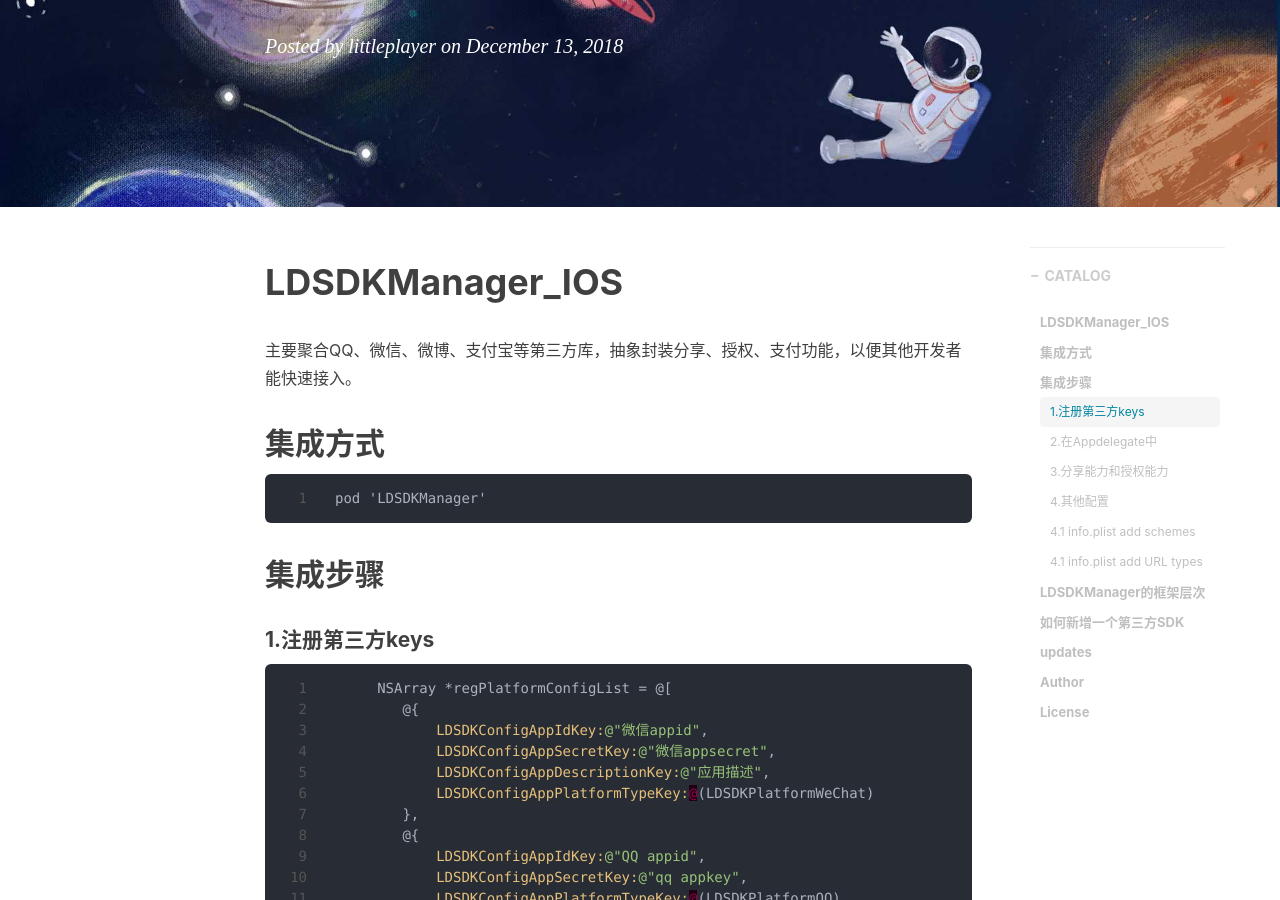
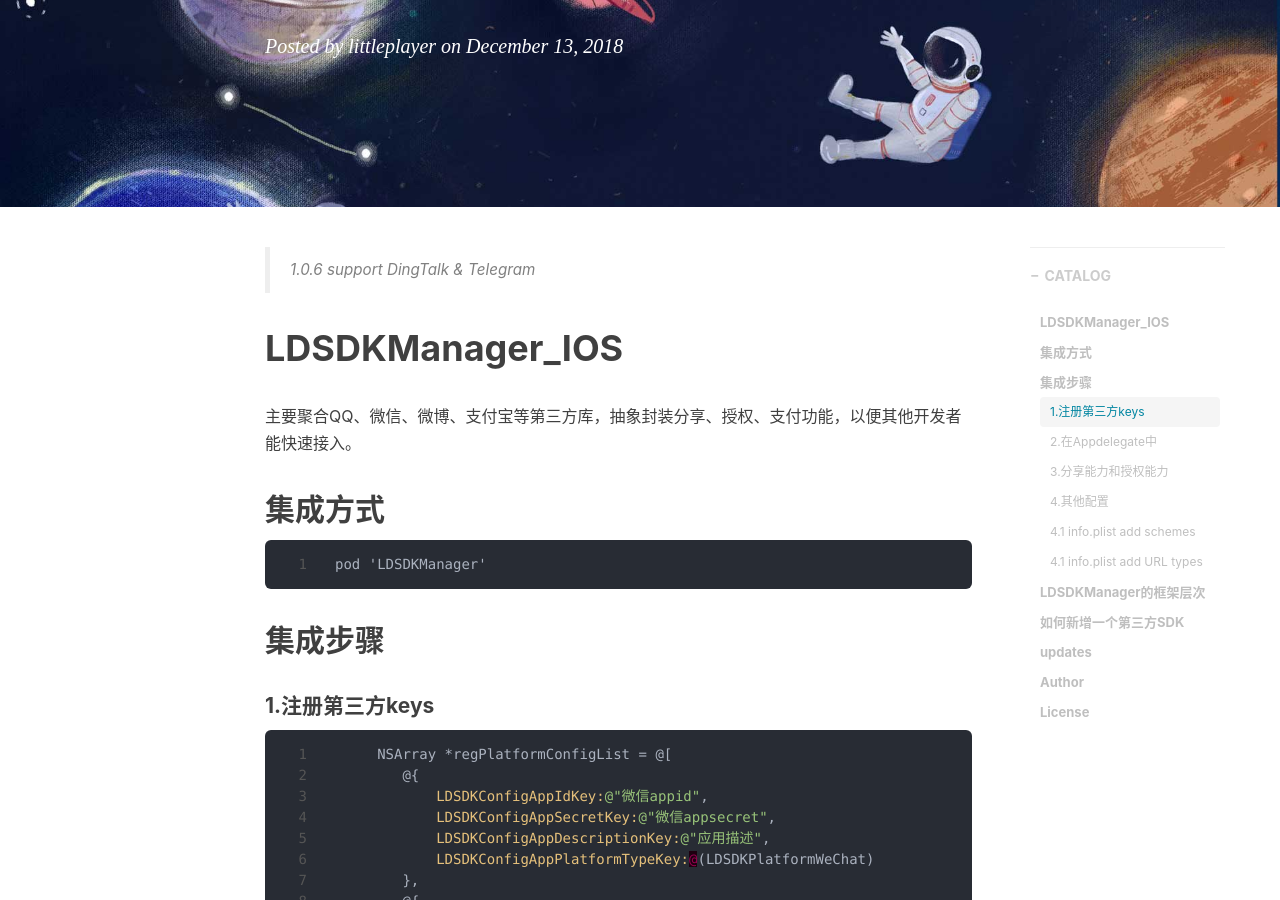
Before and after one commit to poholo/poholo.github.io, a Jekyll site: the page built from _posts/2018-12-13-LDSDKManager_IOS_1.0.5_Release.md, in a window 1280 px wide and 900 px high, scrolled down 376 px. Built offline with Jekyll 4.4.1, drawn with Linux system fonts in a browser that asks for light colours; nearby versions of some CDN libraries; comment, search, counter and statistics services are not loaded.

Commit message:
LDSDKManager 1.0.6

```diff
--- a/_posts/2018-12-13-LDSDKManager_IOS_1.0.5_Release.md
+++ b/_posts/2018-12-13-LDSDKManager_IOS_1.0.5_Release.md
@@ -14,6 +14,8 @@ tags:
     - Weibo
     - SDK
 ---
+
+> 1.0.6 support DingTalk & Telegram
 
 # LDSDKManager_IOS
 主要聚合QQ、微信、微博、支付宝等第三方库，抽象封装分享、授权、支付功能，以便其他开发者能快速接入。
```
